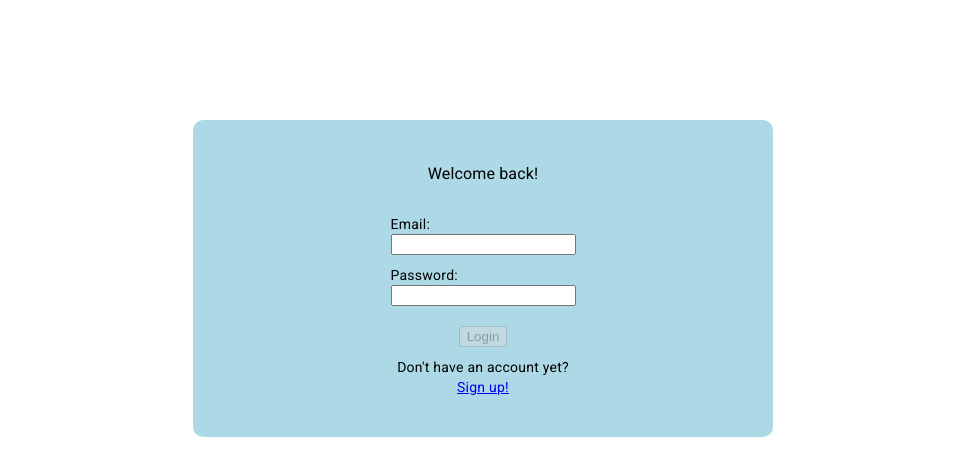
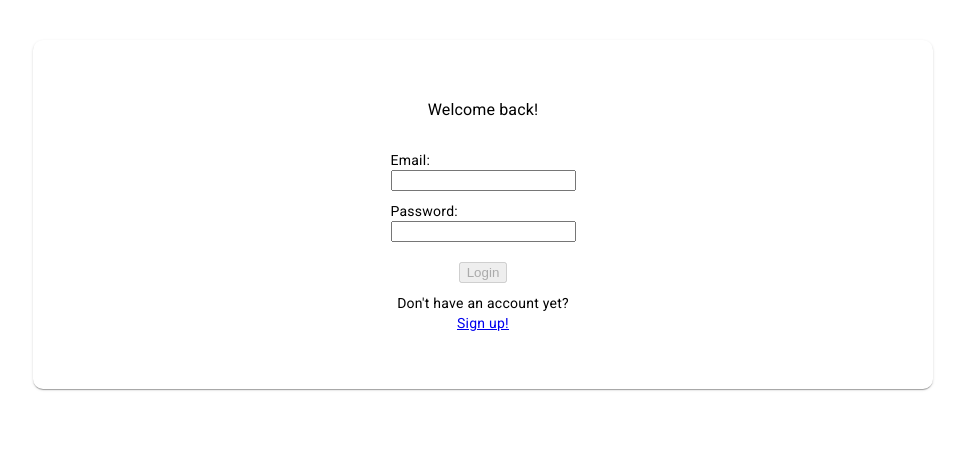
Before and after one commit to shevOle/ang-used-car-evaluation-app, an Angular app: page /login in a window 1280 px wide. Shown: the top 476 px of the page, without its empty margins (157-1122 px from the left). Built offline with nearby package versions, Linux system fonts and the light colour scheme.

Commit message:
refactor: put login form into form card component

```diff
--- a/src/app/login/login.component.html
+++ b/src/app/login/login.component.html
@@ -1,3 +1,4 @@
+<ucea-form-card>
   <form class="login-page-form" [formGroup]="loginForm" (submit)="login()">
     <h3 class="signup-title">Welcome back!</h3>
     <div class="login-page-form-input">
@@ -26,7 +27,9 @@
         Provide a valid email address.
       </p>
 
-    <p *ngIf="checkFormField('password', 'required')">Password is required.</p>
+      <p *ngIf="checkFormField('password', 'required')">
+        Password is required.
+      </p>
       <p *ngIf="checkFormField('password', 'minlength')">
         Password should be at least 3 characters long.
       </p>
@@ -41,3 +44,4 @@
       <a routerLink="/sign-up">Sign up!</a>
     </p>
   </form>
+</ucea-form-card>
--- a/src/app/login/login.component.scss
+++ b/src/app/login/login.component.scss
@@ -3,12 +3,8 @@
   flex-direction: column;
   align-items: center;
   justify-content: center;
-  max-width: 500px;
-  margin: 15vh auto 0;
   padding: 40px;
   gap: 10px;
-  border-radius: 10px;
-  background-color: lightblue;
 }
 
 .login-page-form-input {
--- a/src/app/login/login.component.ts
+++ b/src/app/login/login.component.ts
@@ -8,13 +8,14 @@ import {
   Validators,
 } from '@angular/forms';
 import { AuthService } from '../services/auth.service';
+import { FormCard } from '../common-components/form-card';
 
 type FormControlFieldName = 'email' | 'password';
 
 @Component({
   selector: 'ucea-login',
   standalone: true,
-  imports: [CommonModule, RouterModule, ReactiveFormsModule],
+  imports: [CommonModule, RouterModule, ReactiveFormsModule, FormCard],
   templateUrl: './login.component.html',
   styleUrl: './login.component.scss',
 })
```
Lines whose indentation alone changed are shown as unchanged.
